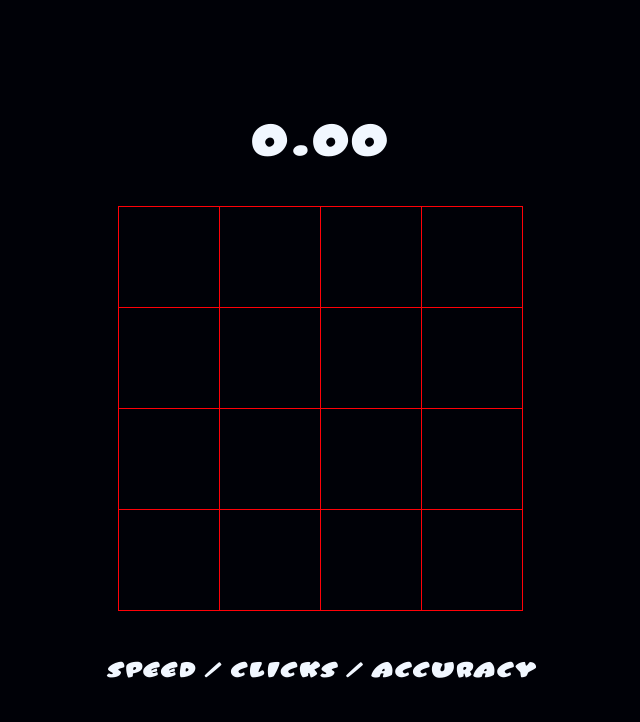
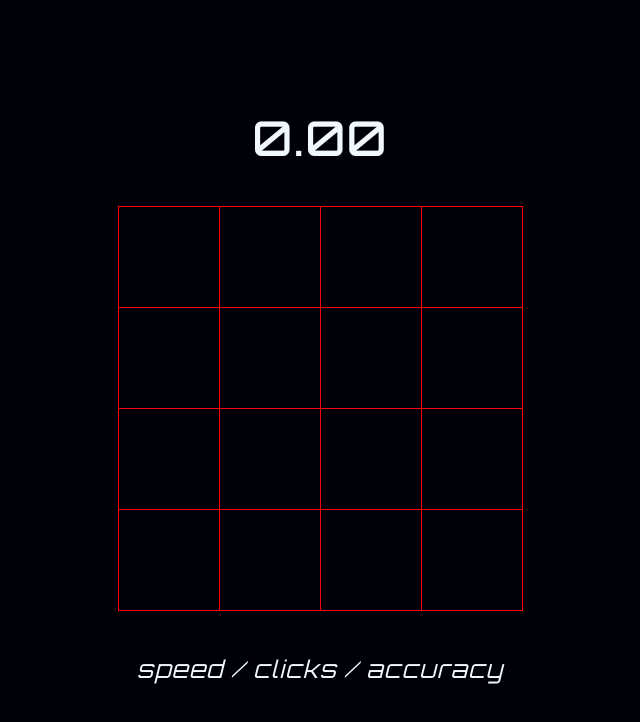
Before and after one commit to yousero/donttap, a website: page source/app.html in a window 1280 px wide. Shown: the whole page, without its empty margins (320-960 px from the left). Drawn offline with Linux system fonts and the light colour scheme.

Commit message:
change font, add package.json

```diff
--- a/source/app.html
+++ b/source/app.html
@@ -6,6 +6,8 @@
   <title>yousero/DONTTAP</title>
   <meta name="description" content="donttap browser game">
   <meta name="author" content="yousero">
+  <link rel="preconnect" href="https://fonts.gstatic.com">
+  <link href="https://fonts.googleapis.com/css2?family=Orbitron:wght@400;500;700&display=swap" rel="stylesheet">
   <link rel="stylesheet" type="text/css"href="style.css">
 </head>
 <body>
--- a/source/style.css
+++ b/source/style.css
@@ -1,11 +1,3 @@
-@font-face {
-  font-family: 'Tangerine';
-  src: url('Tangerine.ttf') format('truetype');
-  font-weight: normal;
-  font-style: normal;
-  font-display: swap;
-}
-
 * {
   box-sizing: border-box;
 }
@@ -17,7 +9,7 @@ body {
 }
 
 body {
-  font-family: 'Tangerine', sans-serif;
+  font-family: 'Orbitron', sans-serif;
   font-size: 1em;
   line-height: 1;
   letter-spacing: 1.2px;
```
Also changed, not shown: package.json (added, +29 -0 lines), source/Tangerine.ttf (deleted), 2 other files.
